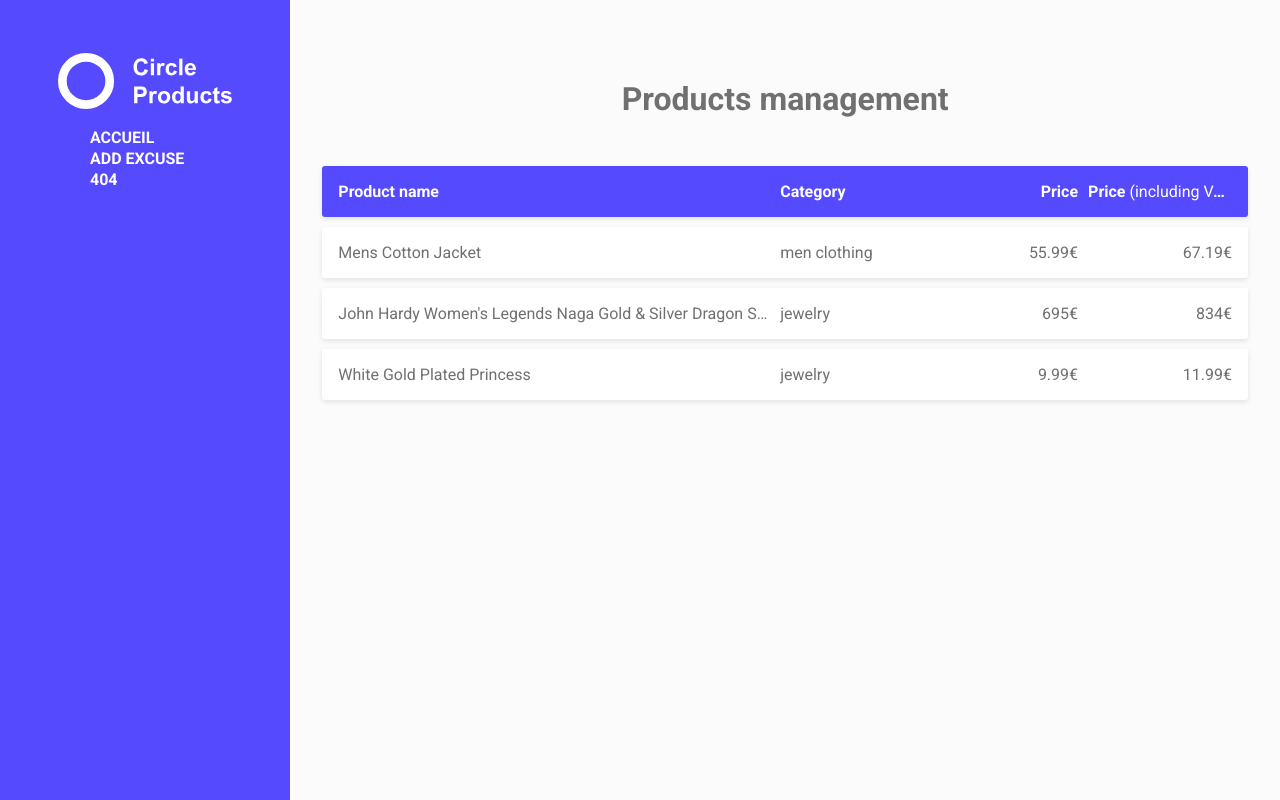
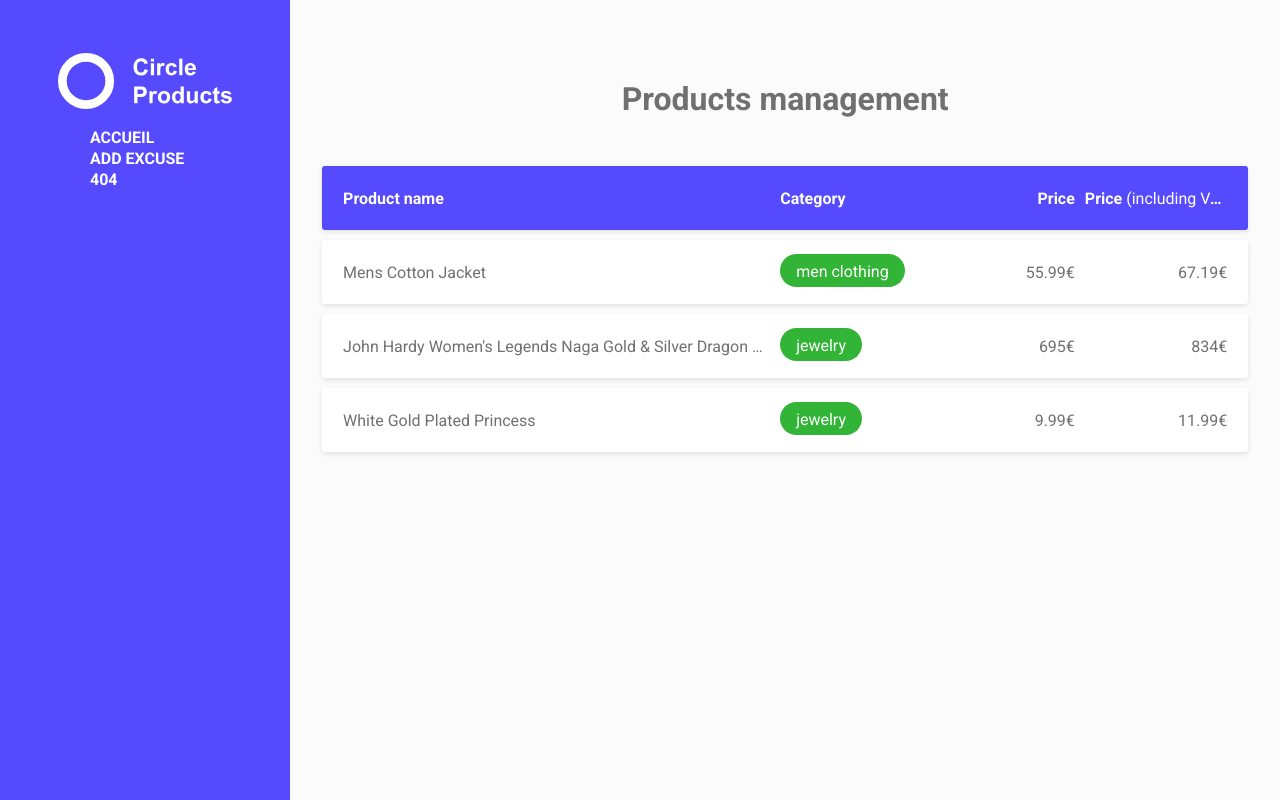
Before and after one commit to lgmoraes/circle-manager, a React (Vite) app: page / in a window 1280 px wide. Built offline with nearby package versions, Linux system fonts and the light colour scheme.

Commit message:
:star: feat: Add Badge

```diff
--- /dev/null
+++ b/src/components/Badge/index.jsx
@@ -0,0 +1,9 @@
+function Badge({ children, color }) {
+  let className = 'badge'
+
+  if (color) className += ` badge--${color}`
+
+  return <div className={className}>{children}</div>
+}
+
+export default Badge
--- a/src/pages/Home/index.jsx
+++ b/src/pages/Home/index.jsx
@@ -1,6 +1,7 @@
 import { useEffect } from 'react'
 import { Table, Column } from '../../components/Table'
 import { formatPrice } from '../../utils/functions'
+import Badge from '../../components/Badge'
 
 const data = [
   ['Mens Cotton Jacket', 'men clothing', '55.99', '152.65'],
@@ -24,7 +25,13 @@ function Home() {
 
       <Table data={data}>
         <Column size="3">Product name</Column>
-        <Column>Category</Column>
+        <Column
+          render={(rowData, index) => (
+            <Badge color="green">{rowData[index]}</Badge>
+          )}
+        >
+          Category
+        </Column>
         <Column
           align="right"
           render={(rowData, index) => formatPrice(rowData[index])}
--- /dev/null
+++ b/src/scss/components/_Badge.scss
@@ -0,0 +1,20 @@
+@use '../util/' as *;
+
+.badge {
+  @include ellipsis;
+  height: 33px;
+  padding: .5em 1em;
+
+  color: white;
+  background-color: #C7C7C7;
+  border-radius: 33px;
+
+  display: inline-block;
+
+  &--green {
+    background-color: $color-green;
+  }
+  &--orange {
+    background-color: $color-orange;
+  }
+}
--- a/src/scss/layout/_Table.scss
+++ b/src/scss/layout/_Table.scss
@@ -1,6 +1,4 @@
 @use '../util/' as *;
-
-$table_gap: 10px;
 
 .table {
   flex-grow: 1;
@@ -21,7 +19,8 @@ $table_gap: 10px;
   }
 
   &__row {
-    padding: 1em 1em;
+    height: $table-row-height;
+    padding: $table-row-padding;
 
     background-color: white;
     box-shadow: $box-shadow;
@@ -30,13 +29,12 @@ $table_gap: 10px;
     overflow: hidden;
 
     display: flex;
+    align-items: center;
     gap: $table_gap;
   }
 
   &__th, &__cell {
-    white-space: nowrap;
-    text-overflow: ellipsis;
-    overflow: hidden;
+    @include ellipsis;
     flex: 1 1 0;
   }
 }
--- a/src/scss/main.scss
+++ b/src/scss/main.scss
@@ -3,4 +3,5 @@
 @use './layout/Table';
 @use './components/Logo';
 @use './components/Button';
+@use './components/Badge';
 @use './pages/Home';
--- a/src/scss/util/_mixins.scss
+++ b/src/scss/util/_mixins.scss
@@ -1,4 +1,10 @@
 @use 'variables' as *;
+
+@mixin ellipsis {
+  white-space: nowrap;
+  text-overflow: ellipsis;
+  overflow: hidden;
+}
 
 /* Use focusable to make element visualy accessible */
 @mixin focusable($offset: $focus-offset, $border-radius: $border-radius) {
--- a/src/scss/util/_variables.scss
+++ b/src/scss/util/_variables.scss
@@ -20,3 +20,7 @@ $nav-width: 350px;
 
 $logo-width: 174px;
 $logo-height: 61px;
+
+$table-row-height: 64px;
+$table-row-padding: 1.3em;
+$table_gap: 10px;
```
